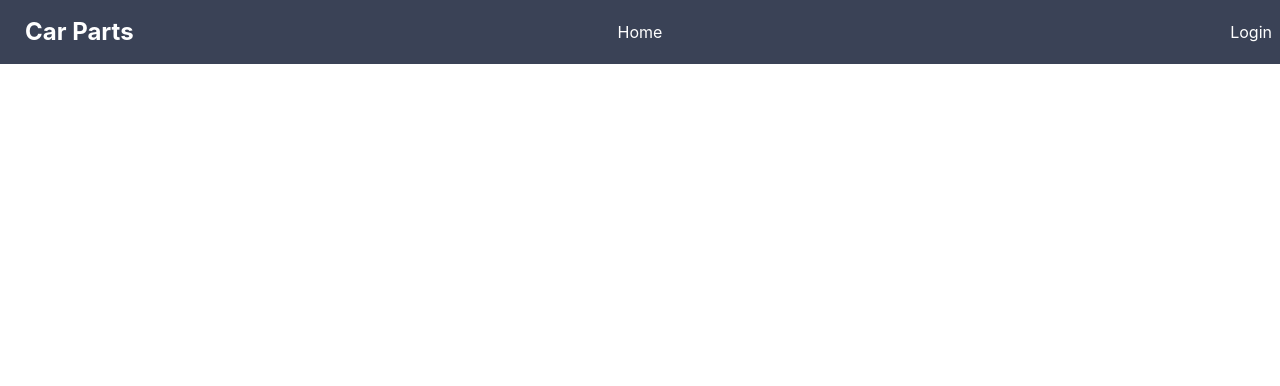
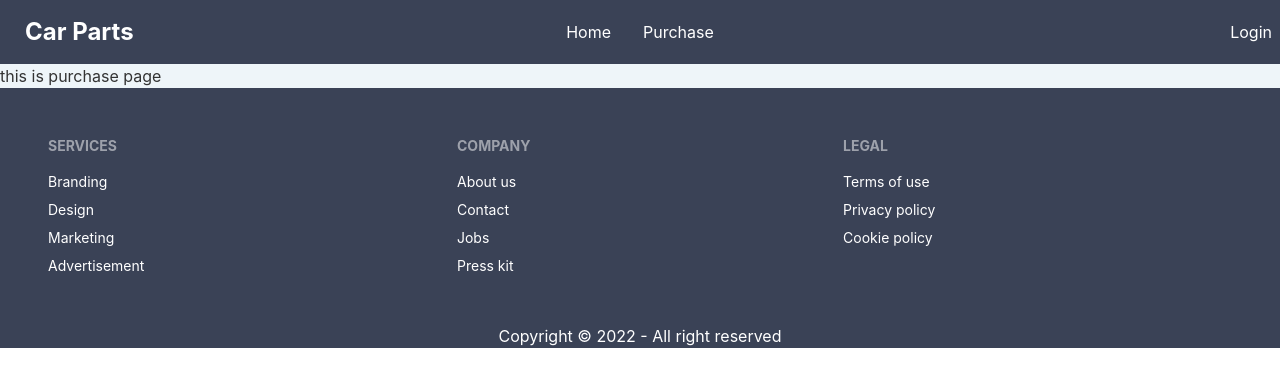
Before and after one commit to coderrakibul/assignment-12-client-side, a React (Create React App) app: page /purchase in a window 1280 px wide. Shown: the top 386 px of the page. Built offline with nearby package versions, Linux system fonts and the light colour scheme; the HTML template or start-up script is replaced by a standard one.

Commit message:
footer added

```diff
--- a/src/App.js
+++ b/src/App.js
@@ -1,6 +1,8 @@
 import { Route, Routes } from 'react-router-dom';
 import './App.css';
 import Home from './Pages/Home/Home';
+import Purchase from './Pages/Purchase/Purchase';
+import Footer from './Pages/Shared/Footer';
 import Navbar from './Pages/Shared/Navbar';
 
 
@@ -11,7 +13,9 @@ function App() {
       <Routes>
         <Route path='/' element={<Home></Home>}></Route>
         <Route path='/home' element={<Home></Home>}></Route>
+        <Route path='/purchase' element={<Purchase></Purchase>}></Route>
       </Routes>
+      <Footer></Footer>
     </div>
   );
 }
--- a/src/Pages/Home/Part.js
+++ b/src/Pages/Home/Part.js
@@ -1,11 +1,12 @@
 import React from 'react';
+import { Link } from 'react-router-dom';
 import PrimaryButton from '../Shared/PrimaryButton'
 
 const Part = ({ part }) => {
     const { name, image, description, order_quantity, quantity, price } = part;
     const shortDesc = description.slice(0, 100);
     return (
-        <div class="card  bg-base-100 shadow-xl mt-8">
+        <div class="card bg-base-100 shadow-xl mt-8">
             <h2 className='text-2xl text-center text-primary font-bold mt-8'>{name}</h2>
             <figure class="">
                 <img src={image} alt={name} class="rounded-xl" />
@@ -15,9 +16,9 @@ const Part = ({ part }) => {
                 <p>Minimum Order: {order_quantity}</p>
                 <p>Available: {quantity}</p>
                 <p>Price: ${price}</p>
-                <div className='text-2xl'>
+                <Link to="/purchase" className='text-2xl'>
                     <PrimaryButton>Purchase</PrimaryButton>
-                </div>
+                </Link>
             </div>
         </div>
     );
--- /dev/null
+++ b/src/Pages/Purchase/Purchase.js
@@ -0,0 +1,11 @@
+import React from 'react';
+
+const Purchase = () => {
+    return (
+        <div>
+            <h2>this is purchase page</h2>
+        </div>
+    );
+};
+
+export default Purchase;
--- /dev/null
+++ b/src/Pages/Shared/Footer.js
@@ -0,0 +1,38 @@
+import React from 'react';
+
+const Footer = () => {
+    const date = new Date();
+    const year = date.getFullYear();
+    return (
+        <footer className=' bg-accent text-white text-center'>
+           <div className='footer p-12'>
+           <div>
+                <span class="footer-title">Services</span>
+                <a class="link link-hover">Branding</a>
+                <a class="link link-hover">Design</a>
+                <a class="link link-hover">Marketing</a>
+                <a class="link link-hover">Advertisement</a>
+            </div>
+            <div>
+                <span class="footer-title">Company</span>
+                <a class="link link-hover">About us</a>
+                <a class="link link-hover">Contact</a>
+                <a class="link link-hover">Jobs</a>
+                <a class="link link-hover">Press kit</a>
+            </div>
+            <div>
+                <span class="footer-title">Legal</span>
+                <a class="link link-hover">Terms of use</a>
+                <a class="link link-hover">Privacy policy</a>
+                <a class="link link-hover">Cookie policy</a>
+            </div>
+           </div>
+           <div>
+           <p>Copyright © {year} - All right reserved</p>
+           </div>
+
+        </footer>
+    );
+};
+
+export default Footer;
--- a/src/Pages/Shared/Navbar.js
+++ b/src/Pages/Shared/Navbar.js
@@ -11,6 +11,7 @@ const Navbar = () => {
                     </label>
                     <ul tabindex="0" class="menu menu-compact dropdown-content mt-3 p-2 shadow bg-base-100 rounded-box w-52 text-primary">
                         <li><Link to='/home'>Home</Link></li>
+                        <li><Link to='/purchase'>Purchase</Link></li>
 
                     </ul>
                 </div>
@@ -19,6 +20,7 @@ const Navbar = () => {
             <div class="navbar-center hidden lg:flex">
                 <ul class="menu menu-horizontal p-0">
                     <li><Link to='/home'>Home</Link></li>
+                    <li><Link to='/purchase'>Purchase</Link></li>
 
                 </ul>
             </div>
```
